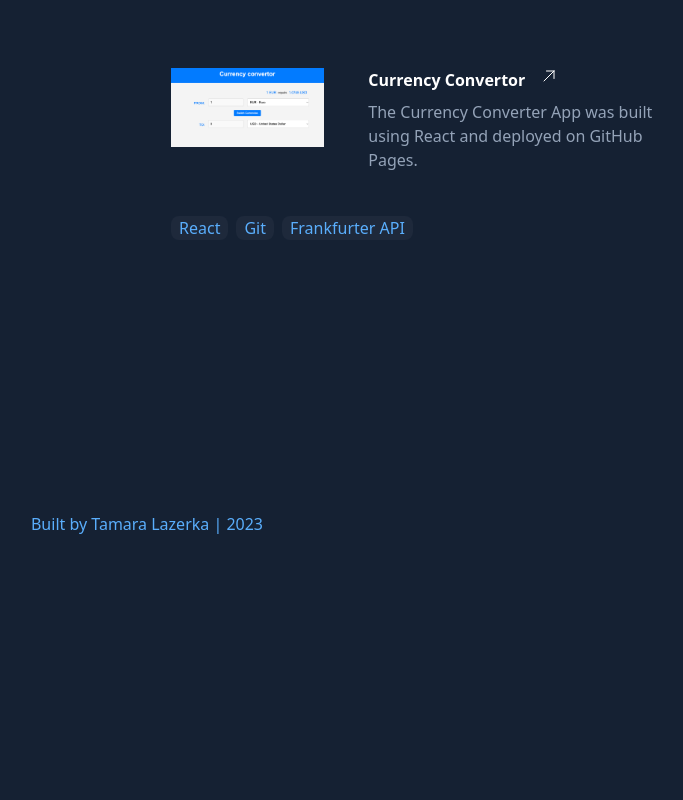
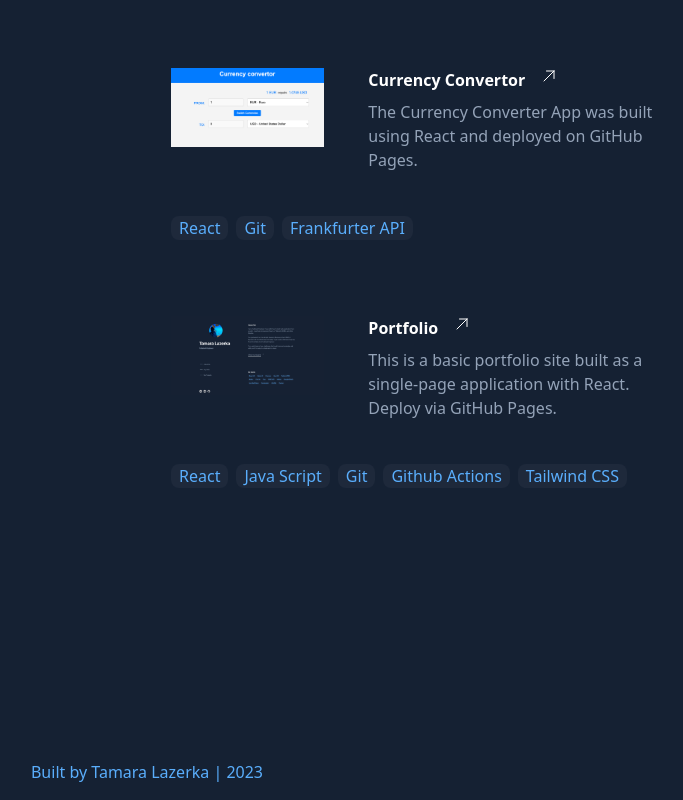
Before and after one commit to aramattamara/portfolio, a React (Create React App) app: page / in a window 1280 px wide. Shown: the part 1200-2000 px from the top of the page, without its empty margins (493-1176 px from the left). Before the commit the page ends 1752 px from the top, so only its background shows below. Built offline with nearby package versions, Linux system fonts and the light colour scheme; the HTML template or start-up script is replaced by a standard one.

Commit message:
Add portfolio case to projects

```diff
--- a/src/components/Projects.jsx
+++ b/src/components/Projects.jsx
@@ -4,7 +4,7 @@ const datas = [
   {
     projectName: "Conversation Insights",
     description:
-      "",
+        "",
     image: "/conversation.png",
     link: "https://github.com/aramattamara/Conversation-Insights",
     tags: ["Python3", "Flask", "PostgreSQL", "SQLAlchemy", "React JS", "Bootstrap", "JQuery", "Jinja2", "HTML5/CSS3", "Telegram API", "Chart.js"],
@@ -16,7 +16,22 @@ const datas = [
     image: "/convertor.png",
     link: "https://aramattamara.github.io/currency_convertor/",
     tags: ["React", "Git", "Frankfurter API"],
+  },
+  {
+    projectName: "Portfolio",
+    description: "This is a basic portfolio site built as a single-page application with React. Deploy via GitHub Pages.",
+    image: "/portfolio.png",
+    link: "https://github.com/aramattamara/portfolio/",
+    tags: ["React", "Java Script", "Git", "Github Actions", "Tailwind CSS"]
   }
+  // {
+  //   projectName: "sinopharmtech.ua",
+  //   description:
+  //       "Ukrainian Company website ",
+  //   image: "/convertor.png",
+  //   link: "https://sinopharmtech.ua/",
+  //   tags: ["PHP", "Wordpress"],
+  // }
 ];
 
 export default function Projects() {
```
Also changed, not shown: public/portfolio.png (added).
